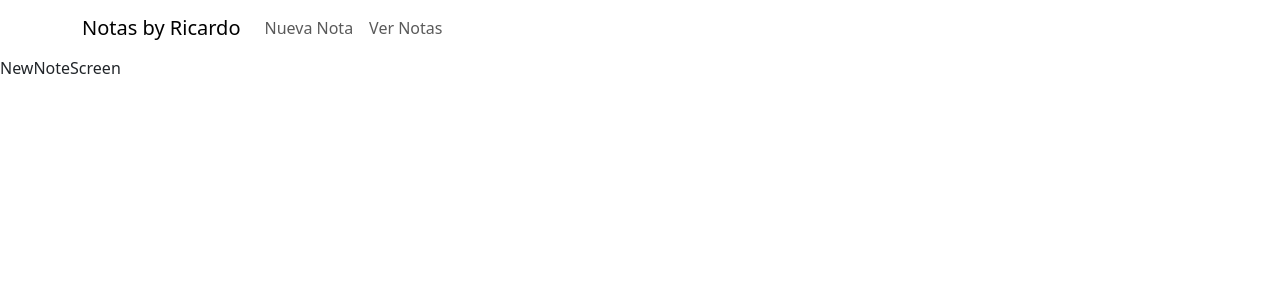
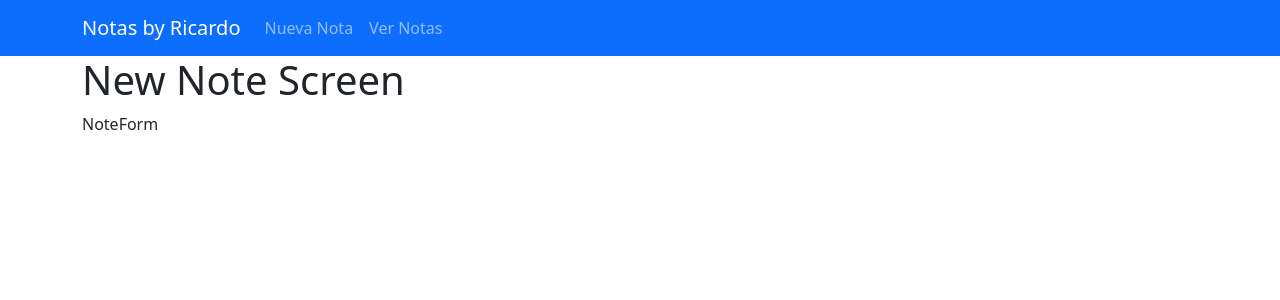
Before and after one commit to ricbm710/notes, a React (Vite) app: page /new in a window 1280 px wide. Shown: the top 300 px of the page. Built offline with nearby package versions, Linux system fonts and the light colour scheme.

Commit message:
note form

```diff
--- a/src/App.tsx
+++ b/src/App.tsx
@@ -1,15 +1,39 @@
 import "bootstrap/dist/css/bootstrap.min.css";
 
+//hooks
+import { useEffect, useState } from "react";
 //rrd
 import { Outlet } from "react-router-dom";
 //components
 import NavBar from "./components/NavBar";
+//datatypes
+import { Note, OutletContext } from "./datatypes/datatypes";
+//utils
+import { getNotes } from "./utils/utils";
 
 function App() {
+  //*Get all notes when initializing
+  const [notes, setNotes] = useState<Note[]>([]);
+
+  useEffect(() => {
+    const storedNotes = getNotes();
+    storedNotes.length > 0 && setNotes(storedNotes);
+  }, []);
+
+  //*Set state for Current Note
+  const [currentNote, setCurrentNote] = useState<Note>({
+    id: "",
+    title: "",
+    body: "",
+  });
+
+  //*Set context for passing props to Outlet
+  const contextValue: OutletContext = { notes, currentNote, setCurrentNote };
+
   return (
     <>
       <NavBar />
-      <Outlet />
+      <Outlet context={contextValue} />
     </>
   );
 }
--- a/src/components/NavBar.tsx
+++ b/src/components/NavBar.tsx
@@ -3,9 +3,11 @@ import { Link } from "react-router-dom";
 
 const NavBar = () => {
   return (
-    <Navbar>
+    <Navbar bg="primary" data-bs-theme="dark">
       <Container>
-        <Navbar.Brand>Notas by Ricardo</Navbar.Brand>
+        <Navbar.Brand as={Link} to="/">
+          Notas by Ricardo
+        </Navbar.Brand>
         <Navbar.Toggle aria-controls="basic-navbar-nav" />
         <Navbar.Collapse id="basic-navbar-nav">
           <Nav>
--- /dev/null
+++ b/src/components/NoteForm.tsx
@@ -0,0 +1,8 @@
+import { OutletContext } from "../datatypes/datatypes";
+
+const NoteForm = ({ notes, currentNote, setCurrentNote }: OutletContext) => {
+  console.log(notes);
+  return <div>NoteForm</div>;
+};
+
+export default NoteForm;
--- /dev/null
+++ b/src/datatypes/datatypes.ts
@@ -0,0 +1,14 @@
+import { Dispatch } from "react";
+
+//*Notes
+export interface Note {
+  id: string;
+  title: string;
+  body: string;
+}
+//*Outlet Context
+export interface OutletContext {
+  notes: Note[];
+  currentNote: Note;
+  setCurrentNote: Dispatch<React.SetStateAction<Note>>;
+}
--- a/src/screens/HomeScreen.tsx
+++ b/src/screens/HomeScreen.tsx
@@ -1,5 +1,14 @@
+//bootstrap
+import { Container } from "react-bootstrap";
+
 const HomeScreen = () => {
-  return <div>HomeScreen</div>;
+  return (
+    <>
+      <Container>
+        <p>Vite React App using TypeScript</p>
+      </Container>
+    </>
+  );
 };
 
 export default HomeScreen;
--- a/src/screens/NewNoteScreen.tsx
+++ b/src/screens/NewNoteScreen.tsx
@@ -1,7 +1,27 @@
-import React from "react";
+//bootstrap
+import { Container } from "react-bootstrap";
+//rrd
+import { useOutletContext } from "react-router-dom";
+//datatypes
+import { OutletContext } from "../datatypes/datatypes";
+//components
+import NoteForm from "../components/NoteForm";
 
 const NewNoteScreen = () => {
-  return <div>NewNoteScreen</div>;
+  //*Retrieve props
+  const { notes, currentNote, setCurrentNote } =
+    useOutletContext<OutletContext>();
+
+  return (
+    <Container>
+      <h1>New Note Screen</h1>
+      <NoteForm
+        notes={notes}
+        currentNote={currentNote}
+        setCurrentNote={setCurrentNote}
+      />
+    </Container>
+  );
 };
 
 export default NewNoteScreen;
--- a/src/screens/SeeNotesScreen.tsx
+++ b/src/screens/SeeNotesScreen.tsx
@@ -1,7 +1,14 @@
-import React from "react";
+//bootstrap
+import { Container } from "react-bootstrap";
 
 const SeeNotesScreen = () => {
-  return <div>SeeNotesScreen</div>;
+  return (
+    <>
+      <Container>
+        <div>SeeNotesScreen</div>
+      </Container>
+    </>
+  );
 };
 
 export default SeeNotesScreen;
--- /dev/null
+++ b/src/utils/utils.ts
@@ -0,0 +1,7 @@
+import { Note } from "../datatypes/datatypes";
+
+//get all notes
+export const getNotes = (): Note[] => {
+  const notes = localStorage.getItem("notes");
+  return notes ? JSON.parse(notes) : [];
+};
```
